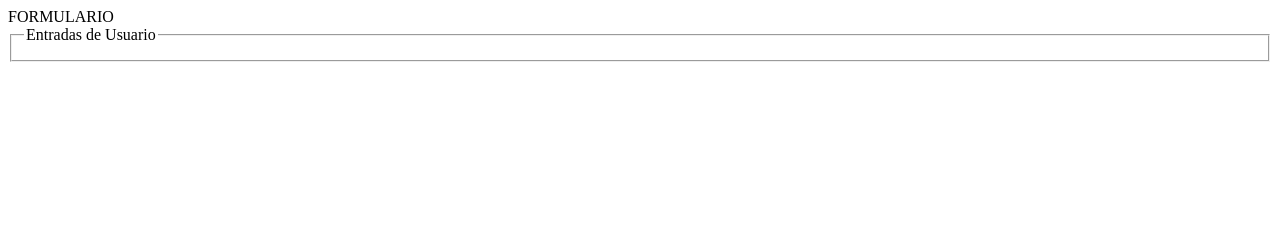
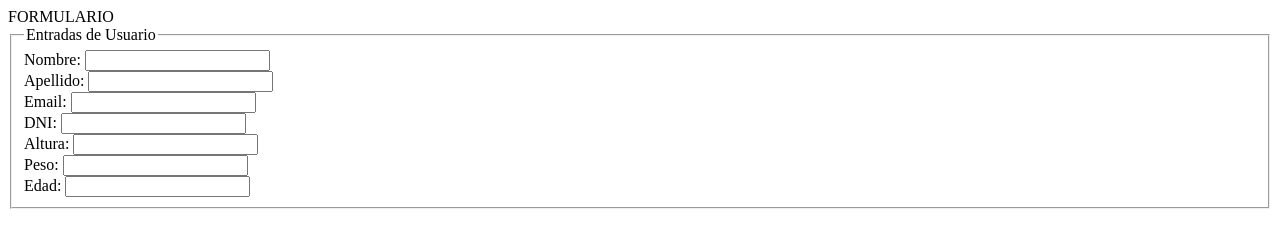
Before and after one commit to PedroDan1/Validacion-de-Formulario-Clase-9, a plain HTML site: page index.html in a window 1280 px wide. Drawn offline with Linux system fonts and the light colour scheme.

Commit message:
Ingreso de Typ text y number dentro del main

```diff
--- a/index.html
+++ b/index.html
@@ -12,6 +12,35 @@
                 <form action="#">
                     <fieldset>
                         <legend>Entradas de Usuario</legend>
+                            <div>
+                                <label>Nombre:</label>
+                                <input type="text" required minlength="2" maxlength="20">
+                            </div>
+                            <div>
+                                <label>Apellido:</label>
+                                <input type="text" required minlength="2" maxlength="20">
+                            </div>
+                            <div>
+                                <label>Email:</label>
+                                <input type="email" required minlength="2" maxlength="255">
+                            </div>
+                            <div>
+                                <label>DNI:</label>
+                                <input type="number" required pattern="\d{2]-?\d{8}-?\d{1}" minlength="8" maxlength="11">
+                            </div>
+                            <div>
+                                <label>Altura:</label>
+                                <input type="number" required pattern="\d+" minlength="8" maxlength="11" step="1">
+                            </div>
+                            <div>
+                                <label>Peso:</label>
+                                <input type="number" required pattern="\d+" minlength="8" maxlength="11" step="0.1">
+                            </div>
+                            <div>
+                                <label>Edad:</label>
+                                <input type="number" required pattern="\d+" minlength="14" maxlength="100">
+                            </div>
+
 
                     </fieldset>
 
```
